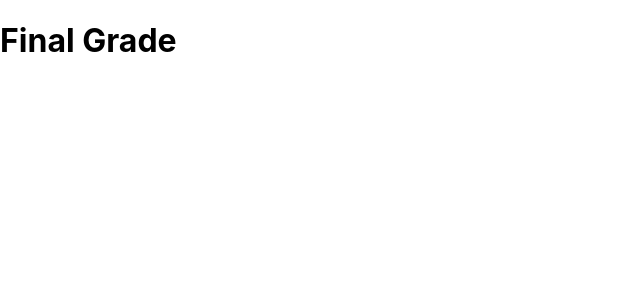
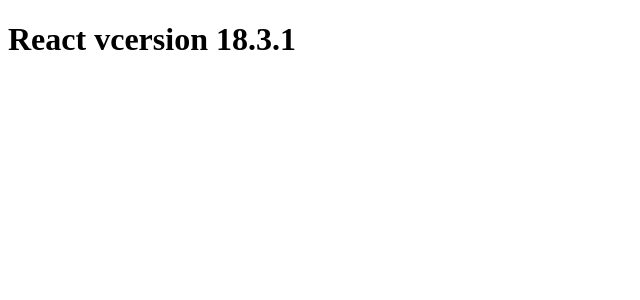
Before and after one commit to andresimiquelli/final_grade_frontend, a React (Create React App) app: page / in a window 1280 px wide. Shown: the top 300 px of the page, without its empty margins (0-640 px from the left). Built offline with nearby package versions, Linux system fonts and the light colour scheme.

Commit message:
Feat: auth context

```diff
--- a/package.json
+++ b/package.json
@@ -10,9 +10,11 @@
     "@types/node": "^16.11.41",
     "@types/react": "^18.0.14",
     "@types/react-dom": "^18.0.5",
+    "axios": "^0.27.2",
     "react": "^18.2.0",
     "react-dom": "^18.2.0",
     "react-scripts": "5.0.1",
+    "styled-components": "^5.3.5",
     "typescript": "^4.7.4",
     "web-vitals": "^2.1.4"
   },
--- a/src/App.tsx
+++ b/src/App.tsx
@@ -1,8 +1,12 @@
 import React from 'react';
+import { AuthProvider } from './context/auth';
 
 const App: React.FC = () => {
+
   return (
-    <h1>Final Grade</h1>
+    <AuthProvider>
+      <h1>React vcersion { React.version }</h1>
+    </AuthProvider>
   )
 }
 
--- /dev/null
+++ b/src/context/auth.tsx
@@ -0,0 +1,30 @@
+import React, { createContext, useContext, useState } from 'react';
+
+interface AuthContextProps {
+    token: string;
+    setToken(token: string): void;
+}
+
+interface AuthProviderProps {
+    children: React.ReactNode
+}
+
+const AuthContext = createContext<AuthContextProps>({} as AuthContextProps)
+
+const AuthProvider: React.FC<AuthProviderProps> = ({ children }) => {
+
+    const[token,setToken] = useState('')
+
+    return (
+        <AuthContext.Provider value={{token,setToken}}>
+           { children }
+        </AuthContext.Provider>
+    )
+}
+
+function useAuth(): AuthContextProps {
+    const context = useContext(AuthContext)
+    return context
+}
+
+export { AuthProvider, useAuth }
--- a/src/index.css
+++ /dev/null
@@ -1,13 +0,0 @@
-body {
-  margin: 0;
-  font-family: -apple-system, BlinkMacSystemFont, 'Segoe UI', 'Roboto', 'Oxygen',
-    'Ubuntu', 'Cantarell', 'Fira Sans', 'Droid Sans', 'Helvetica Neue',
-    sans-serif;
-  -webkit-font-smoothing: antialiased;
-  -moz-osx-font-smoothing: grayscale;
-}
-
-code {
-  font-family: source-code-pro, Menlo, Monaco, Consolas, 'Courier New',
-    monospace;
-}
--- a/src/index.tsx
+++ b/src/index.tsx
@@ -1,6 +1,5 @@
 import React from 'react';
 import ReactDOM from 'react-dom/client';
-import './index.css';
 import App from './App';
 import reportWebVitals from './reportWebVitals';
 
```
Also changed, not shown: 1 other file (tests, documents, lock files or other folders).
